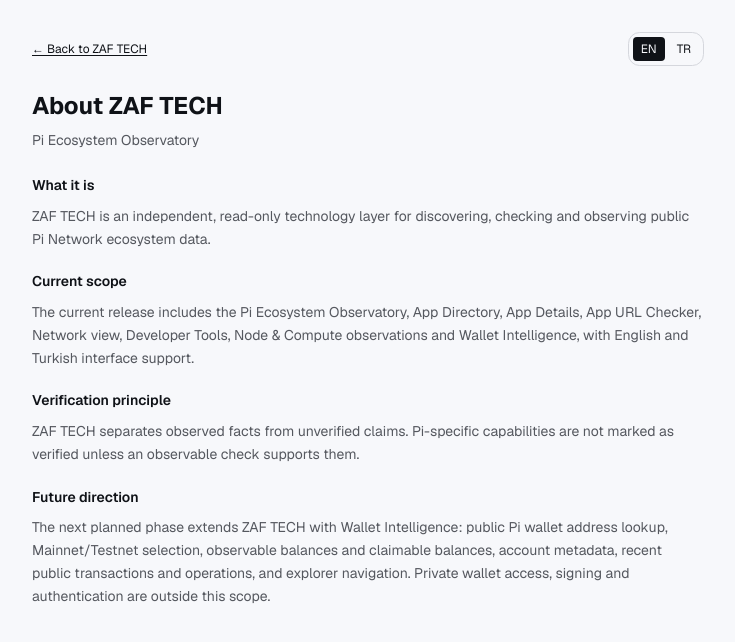
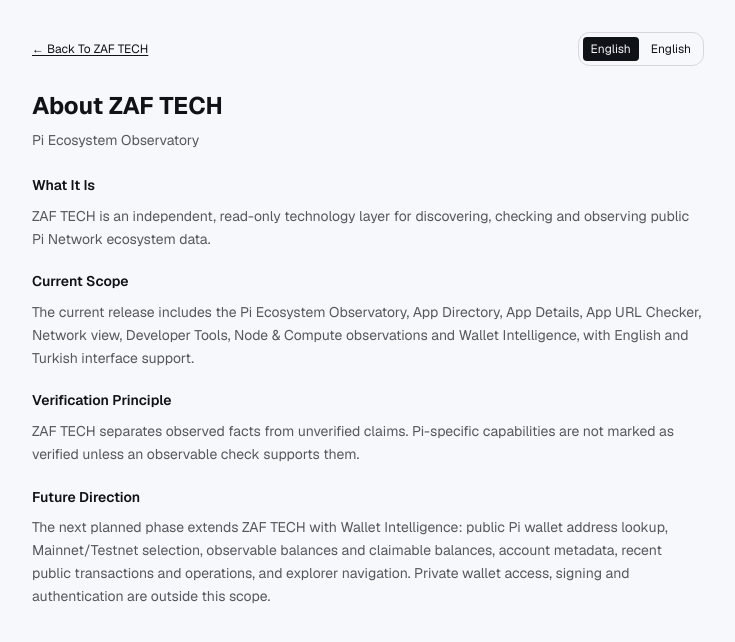
Before and after one commit to zaffzuff/TEKYILDIZ-modified, a Next.js app: page /about in a window 1280 px wide. Shown: the top 642 px of the page, without its empty margins (272-1007 px from the left). Built offline with nearby package versions, Linux system fonts and the light colour scheme.

Commit message:
Standardize About and Privacy UI casing

```diff
--- a/app/about/page.tsx
+++ b/app/about/page.tsx
@@ -7,29 +7,29 @@
 
 const copy = {
   en: {
-    back: "← Back to ZAF TECH",
+    back: "← Back To ZAF TECH",
     title: "About ZAF TECH",
     subtitle: "Pi Ecosystem Observatory",
-    what: "What it is",
+    what: "What It Is",
     whatText: "ZAF TECH is an independent, read-only technology layer for discovering, checking and observing public Pi Network ecosystem data.",
-    scope: "Current scope",
+    scope: "Current Scope",
     scopeText: "The current release includes the Pi Ecosystem Observatory, App Directory, App Details, App URL Checker, Network view, Developer Tools, Node & Compute observations and Wallet Intelligence, with English and Turkish interface support.",
-    verification: "Verification principle",
+    verification: "Verification Principle",
     verificationText: "ZAF TECH separates observed facts from unverified claims. Pi-specific capabilities are not marked as verified unless an observable check supports them.",
-    future: "Future direction",
+    future: "Future Direction",
     futureText: "The next planned phase extends ZAF TECH with Wallet Intelligence: public Pi wallet address lookup, Mainnet/Testnet selection, observable balances and claimable balances, account metadata, recent public transactions and operations, and explorer navigation. Private wallet access, signing and authentication are outside this scope.",
   },
   tr: {
-    back: "← ZAF TECH'e dön",
+    back: "← ZAF TECH'e Dön",
     title: "ZAF TECH Hakkında",
     subtitle: "Pi Ekosistem Gözlem Merkezi",
     what: "Nedir?",
     whatText: "ZAF TECH, herkese açık Pi Network ekosistem verilerini keşfetmek, kontrol etmek ve gözlemlemek için geliştirilmiş bağımsız, salt-okunur bir teknoloji katmanıdır.",
-    scope: "Mevcut kapsam",
+    scope: "Mevcut Kapsam",
     scopeText: "Mevcut sürüm; Pi Ekosistem Gözlem Merkezi, App Directory, App Details, App URL Checker, Network görünümü, Developer Tools, Node & Compute gözlemleri ve Wallet Intelligence bölümlerini İngilizce ve Türkçe arayüz desteğiyle içerir.",
-    verification: "Doğrulama ilkesi",
+    verification: "Doğrulama İlkesi",
     verificationText: "ZAF TECH, gözlemlenen gerçekleri doğrulanmamış iddialardan ayırır. Gözlemlenebilir bir kontrol desteklemedikçe Pi'ye özgü yetenekler doğrulanmış olarak işaretlenmez.",
-    future: "Gelecek yönü",
+    future: "Gelecek Yönü",
     futureText: "Sonraki planlanan aşama Wallet Intelligence kapsamını genişletir: herkese açık Pi cüzdan adresi sorgulama, Mainnet/Testnet seçimi, gözlemlenebilir bakiyeler ve claimable bakiyeler, hesap meta verileri, son herkese açık işlemler ve operasyonlar ile explorer bağlantıları. Özel cüzdan erişimi, imzalama ve kimlik doğrulama bu kapsamın dışındadır.",
   },
 };
@@ -57,7 +57,7 @@
           <div className="flex gap-1 rounded-md border p-1 text-xs">
             {(["en", "tr"] as Locale[]).map((item) => (
               <button key={item} onClick={() => changeLocale(item)} className={`rounded px-2 py-1 ${locale === item ? "bg-foreground text-background" : ""}`}>
-                {item.toUpperCase()}
+                {locale === "en" ? "English" : "Türkçe"}
               </button>
             ))}
           </div>
```
